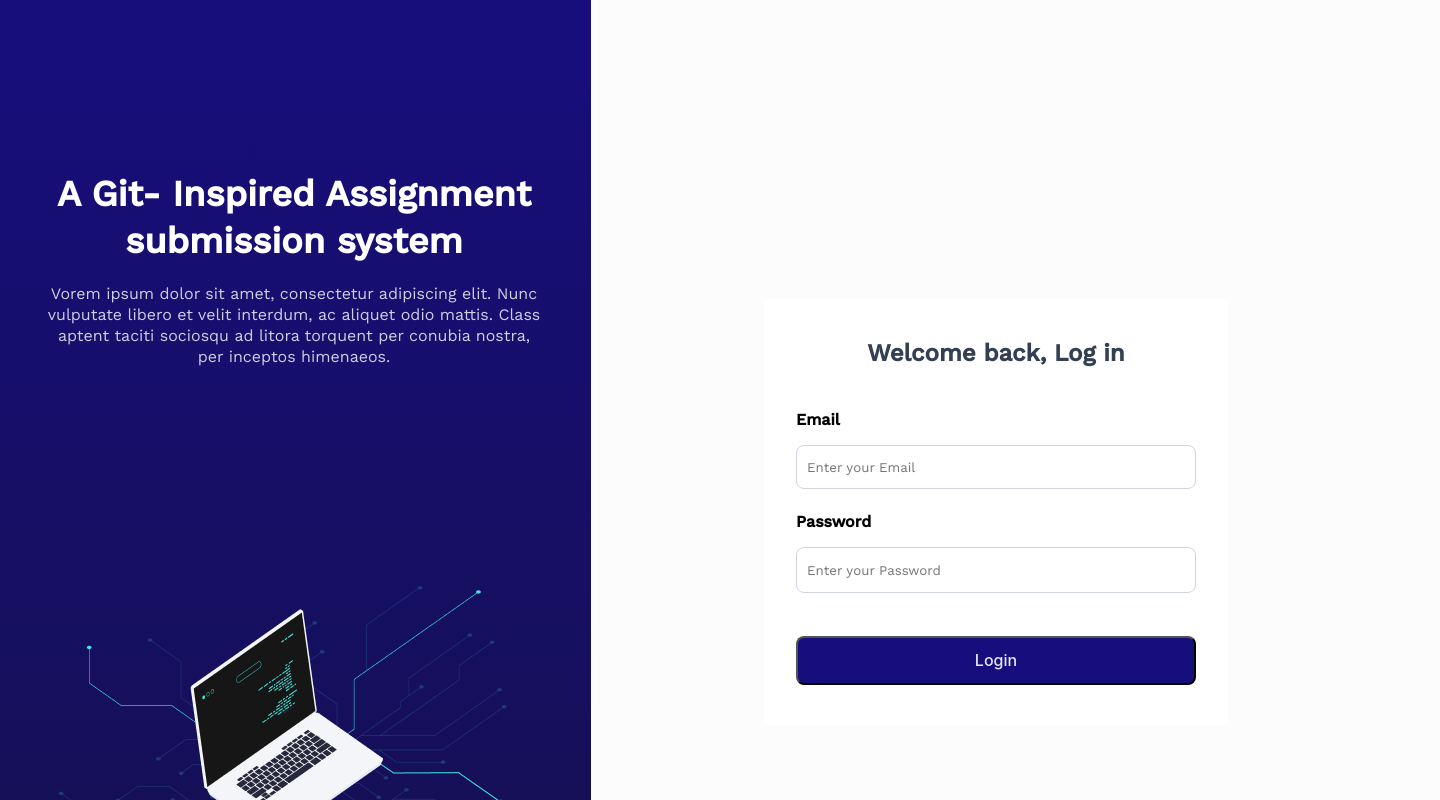
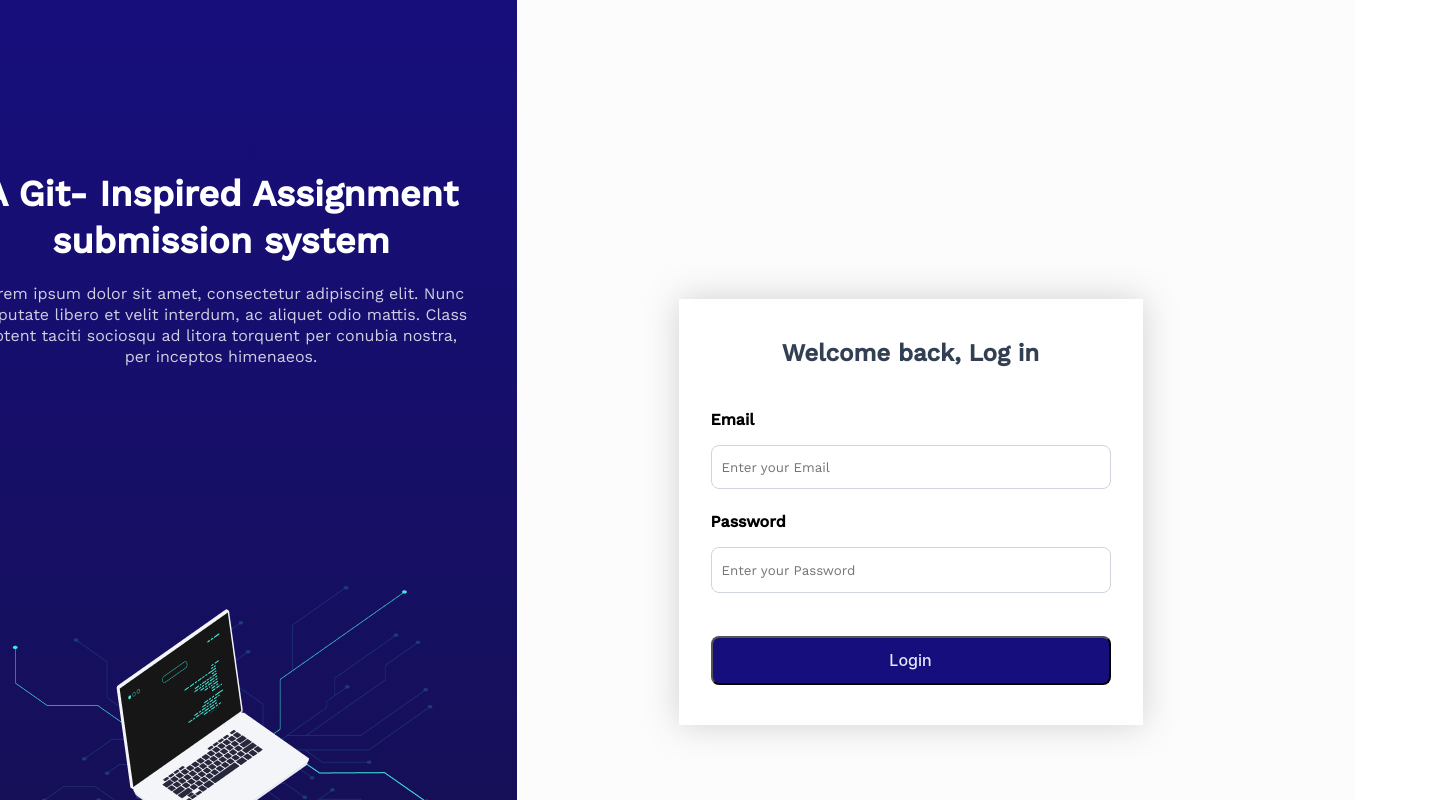
Before and after one commit to amt-divine-duah/test-repo-gitinspired, a React (Vite) app in the folder frontend/: page /student in a window 1280 px wide. Shown: the top 800 px of the page, 1440 px wide, since content can reach past the window. Built offline with nearby package versions, Linux system fonts and the light colour scheme.

Commit message:
fixed view and modal timeout

```diff
--- a/frontend/src/App.css
+++ b/frontend/src/App.css
@@ -11,109 +11,88 @@
   --offWhite: #F2F2F2;
   --navBarGradient: linear-gradient(180deg, #170E7D 0%, #15104E 100%);
 
+}
 
+* {
+  margin: 0;
+  padding: 0;
+  box-sizing: border-box;
+}
 
+body {
+  display: flex;
+  flex-wrap: wrap;
+  place-items: center;
+  min-width: 320px;
+  min-height: 100vh;
+  align-items: center;
+  justify-content: center;
 }
 
 
-
 .big-box {
-  position: relative;
-  background-color: #FCFCFD;
-  margin: 0 auto;
-  width: 1440px;
-  height: 1024px;
+  max-width: 1440px;
+  height: inherit;
+  background: #FCFCFD;
+  box-shadow: 0px 4px 4px rgba(0, 0, 0, 0.25);
   display: flex;
-  flex-direction: row;
 
 }
 
 
 .left-box {
   background: linear-gradient(180deg, #170E7D 0%, #15104E 100%);
-  width: 591px;
-  display: grid;
-  grid-auto-flow: row;
-  grid-auto-rows: 1fr;
-  color: white;
+  max-width: 591px;
+  min-height: 100vh;
+  padding-top: 171px;
+  color: #FFFFFF;
 
 }
 
 .top {
   display: flex;
   flex-direction: column;
-  align-items: center;
-  padding: 0px;
+  place-items: center;
   gap: 18px;
-
-  position: absolute;
-  width: 630px;
   height: 196px;
-  left: -21px;
-  top: 171px;
 }
 
 .top>h2 {
-
-  width: 630px;
-  height: 94px;
   font-family: 'Work Sans';
   font-style: normal;
   font-weight: 800;
   font-size: 36px;
   line-height: 47px;
-  /* or 47px */
-
   display: flex;
-  align-items: center;
-  text-align: center;
-
-  color: #FFFFFF;
-
   flex: none;
   order: 0;
   flex-grow: 0;
-  padding: 0 20px;
-  ;
+  text-align: center;
 }
-
+/*
 .right-box {
   margin: auto auto;
-}
+} */
 
 .top>p {
-  width: 494px;
-  height: 84px;
-
   font-family: 'Work Sans';
   font-style: normal;
   font-weight: 400;
   font-size: 16px;
   line-height: 21px;
-  /* or 21px */
+  opacity: 0.8;
 
   display: flex;
-  align-items: center;
-  text-align: center;
-
-  color: #FFFFFF;
-
-  opacity: 0.8;
-
-  /* Inside auto layout */
-
   flex: none;
   order: 1;
   flex-grow: 0;
+  margin: 0 48px;
+  text-align: center;
 }
 
 .down {
-  position: absolute;
-  width: 714px;
-  height: 545px;
-  top: 502px;
-
-
+  display: flex;
+  margin-top: 135px;
 }
 
 .box-outer {
@@ -121,16 +100,16 @@
   flex-direction: column;
   align-items: flex-start;
   padding: 40px 32px;
+
+  width: 464px;
+  height: fit-content;
+  background-color: #FFFFFF;
+  box-shadow: 0px 0px 32px rgba(85, 85, 85, 0.25);
+
+  margin-left: 162px;
+  margin-right: 212px;
+  margin-top: 299px;
   gap: 10px;
-
-  position: absolute;
-  width: 464px;
-  /* height: 426px; */
-  height: fit-content;
-  left: 764px;
-  top: 299px;
-
-  background: #FFFFFF;
 
 }
 
@@ -138,18 +117,10 @@
   display: flex;
   flex-direction: column;
   align-items: center;
-  padding: 0px;
+  padding: 0;
   gap: 43px;
-
   width: 400px;
-  /* height: 346px; */
-
   height: fit-content;
-  /* Inside auto layout */
-
-  flex: none;
-  order: 0;
-  flex-grow: 0;
 }
 
 .label-box {
--- a/frontend/src/Pages/LoginPage.tsx
+++ b/frontend/src/Pages/LoginPage.tsx
@@ -44,7 +44,7 @@ const LoginPage = () => {
       modalBox.classList.add('visible');
       setTimeout(()=> {
         modalBox.classList.remove('visible');
-      },500)
+      },900)
 
  }
   function passwordCheck(){
@@ -150,7 +150,7 @@ const LoginPage = () => {
 
                       onKeyUp={() => {
                         passwordCheck();
-                        modalAppear();
+                        password.length < 11 ? modalAppear() : '';
                       }}
                     />
                     <div className="validation"
```
